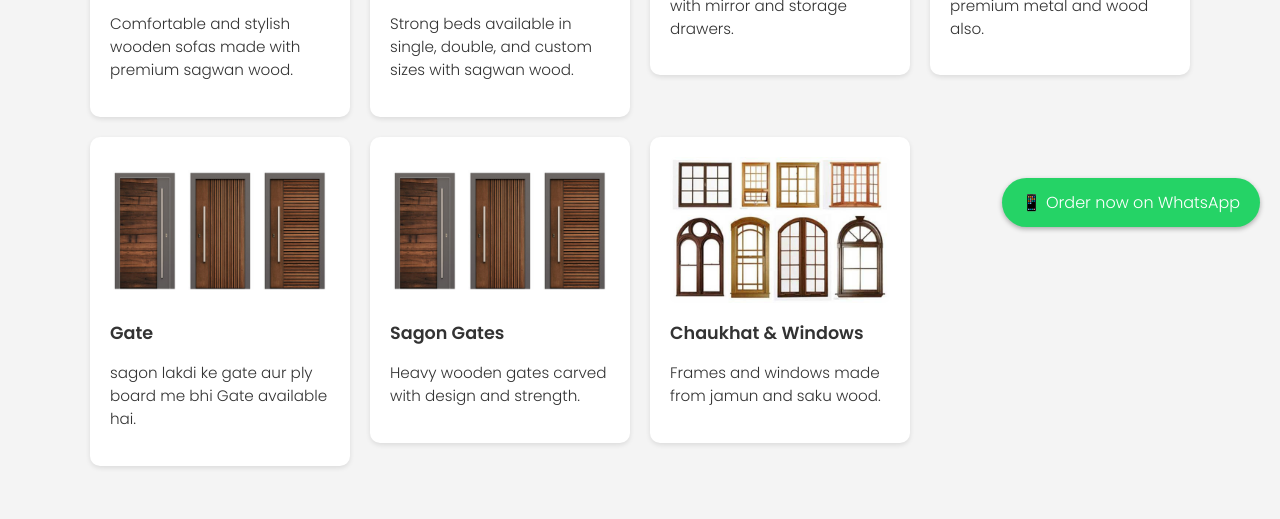
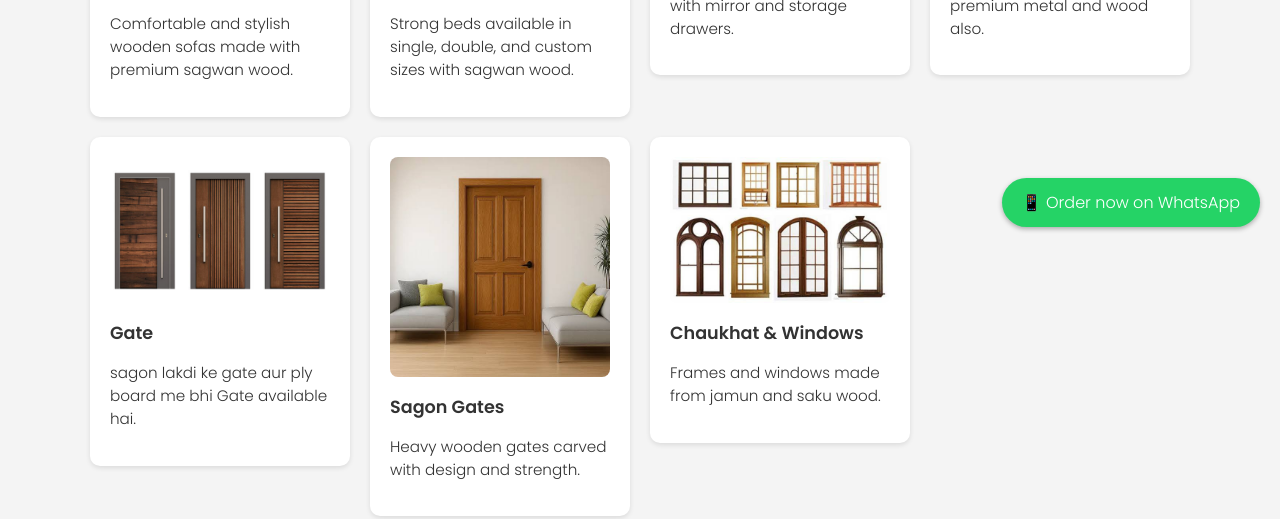
Before and after one commit to akashfurniture/akashfurniture.in, a plain HTML site: page index.html in a window 1280 px wide. Shown: the part 553-1072 px from the top of the page. Drawn offline with Linux system fonts and the light colour scheme.

Commit message:
Update index.html

```diff
--- a/index.html
+++ b/index.html
@@ -137,7 +137,7 @@
 </a>
   <a href="gate.html" style="text-decoration: none; color: inherit;">
      <div class="card">
-    <img src="5.jpg" alt="Dreshing">
+    <img src="sg.jpeg" alt="Dreshing">
     <h3>Sagon Gates</h3>
     <p>Heavy wooden gates carved with design and strength.</p>
   </div>
```
